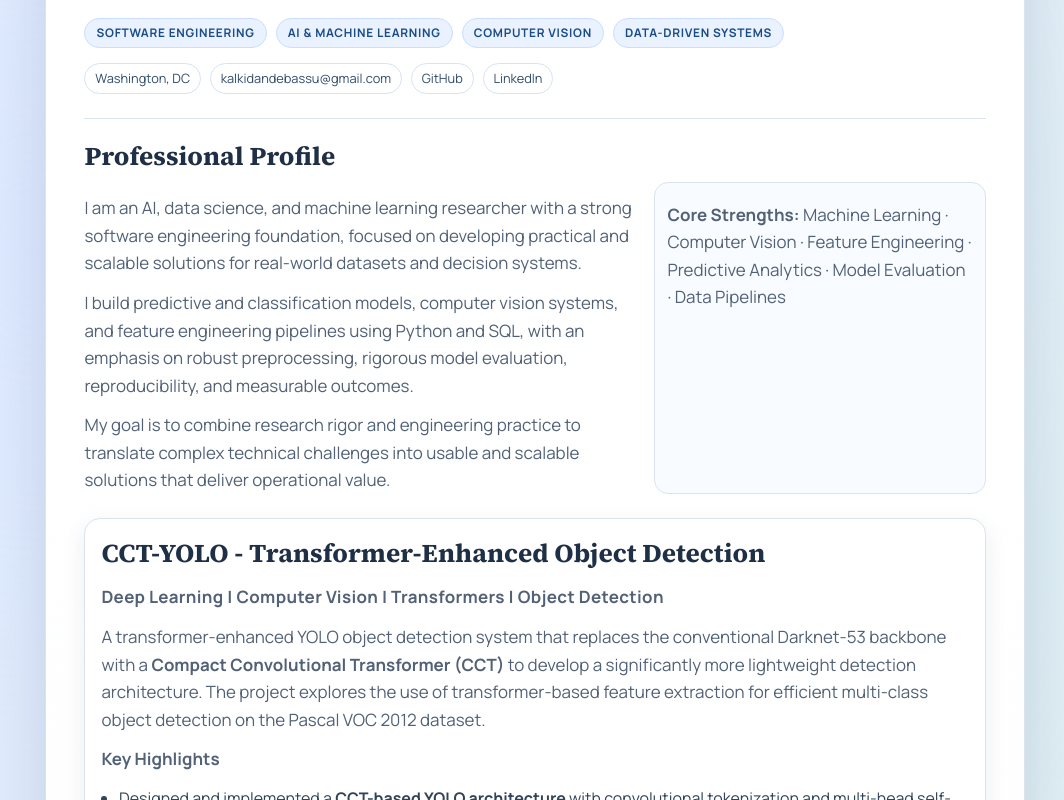
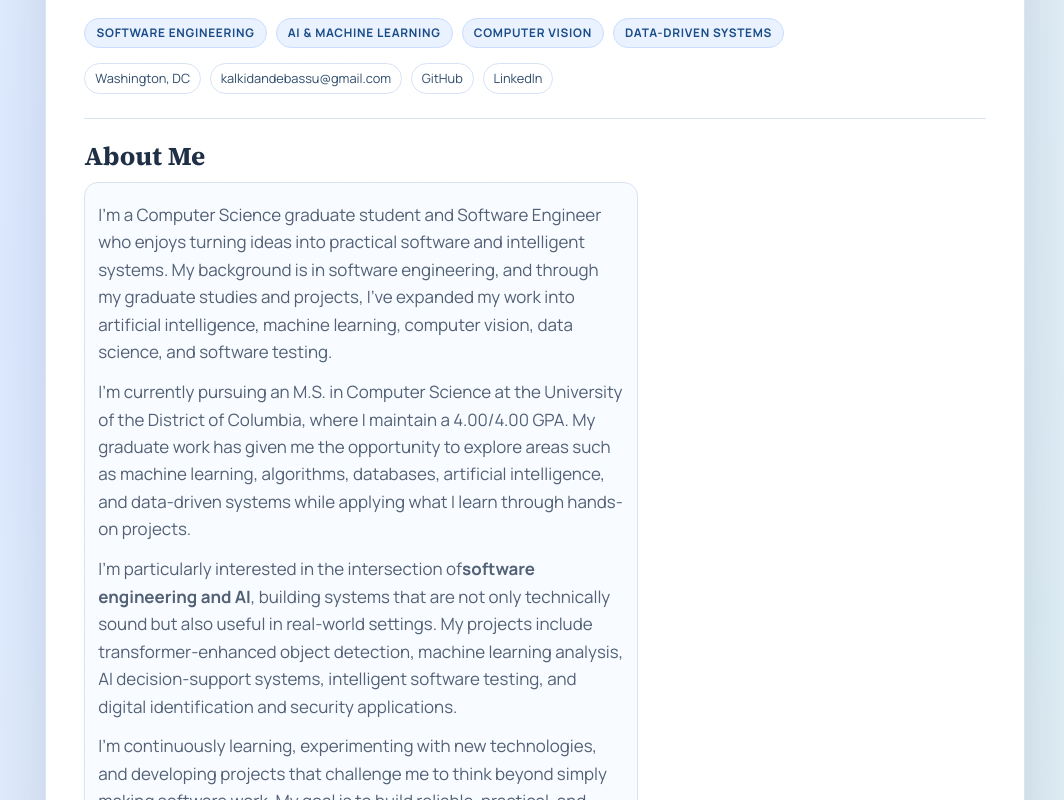
Before and after one commit to kalina0817/Portfolio, a React (Create React App) app in the folder kalkidan-portfolio/: page / in a window 1280 px wide. Shown: the part 500-1300 px from the top of the page, without its empty margins (105-1169 px from the left). Built offline with nearby package versions, Linux system fonts and the light colour scheme.

Commit message:
Update About section with new About Me narrative

```diff
--- a/kalkidan-portfolio/src/App.js
+++ b/kalkidan-portfolio/src/App.js
@@ -39,34 +39,41 @@ function App() {
           <a href="https://www.linkedin.com/in/kalkidan-debassu-901671252/" target="_blank" rel="noopener noreferrer">LinkedIn</a>
         </div>
 
-        <section className="about-me" aria-label="Professional Profile">
-          <h2>Professional Profile</h2>
+        <section className="about-me" aria-label="About Me">
+          <h2>About Me</h2>
           <div className="about-grid">
             <div>
               <p>
-                I am an AI, data science, and machine learning researcher with
-                a strong software engineering foundation, focused on developing
-                practical and scalable solutions for real-world datasets and
-                decision systems.
+                I&apos;m a Computer Science graduate student and Software Engineer
+                who enjoys turning ideas into practical software and intelligent
+                systems. My background is in software engineering, and through
+                my graduate studies and projects, I&apos;ve expanded my work into
+                artificial intelligence, machine learning, computer vision, data
+                science, and software testing.
               </p>
               <p>
-                I build predictive and classification models, computer vision
-                systems, and feature engineering pipelines using Python and
-                SQL, with an emphasis on robust preprocessing, rigorous model
-                evaluation, reproducibility, and measurable outcomes.
+                I&apos;m currently pursuing an M.S. in Computer Science at the
+                University of the District of Columbia, where I maintain a
+                4.00/4.00 GPA. My graduate work has given me the opportunity to
+                explore areas such as machine learning, algorithms, databases,
+                artificial intelligence, and data-driven systems while applying
+                what I learn through hands-on projects.
               </p>
               <p>
-                My goal is to combine research rigor and engineering practice
-                to translate complex technical challenges into usable and scalable
-                solutions that deliver operational value.
+                I&apos;m particularly interested in the intersection of
+                <strong>software engineering and AI</strong>, building systems
+                that are not only technically sound but also useful in real-world
+                settings. My projects include transformer-enhanced object
+                detection, machine learning analysis, AI decision-support
+                systems, intelligent software testing, and digital
+                identification and security applications.
               </p>
-            </div>
-            <div>
               <p>
-                <strong>Core Strengths:</strong> Machine Learning &middot;
-                Computer Vision &middot; Feature Engineering &middot;
-                Predictive Analytics &middot; Model Evaluation &middot; Data
-                Pipelines
+                I&apos;m continuously learning, experimenting with new
+                technologies, and developing projects that challenge me to think
+                beyond simply making software work. My goal is to build
+                reliable, practical, and meaningful technology while continuing
+                to grow as a software engineer and computer scientist.
               </p>
             </div>
           </div>
```
Also changed, not shown: 1 other file (tests, documents, lock files or other folders).
